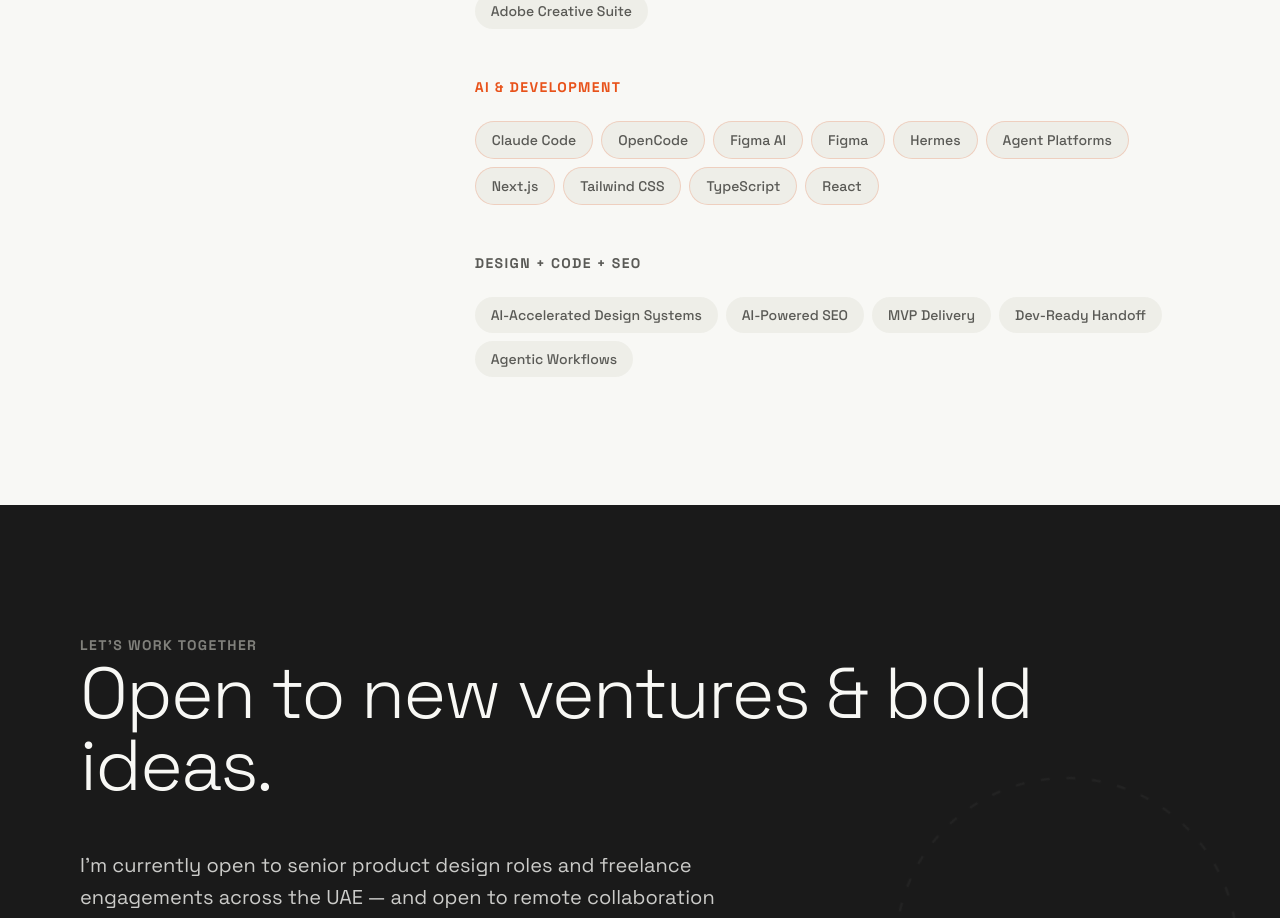
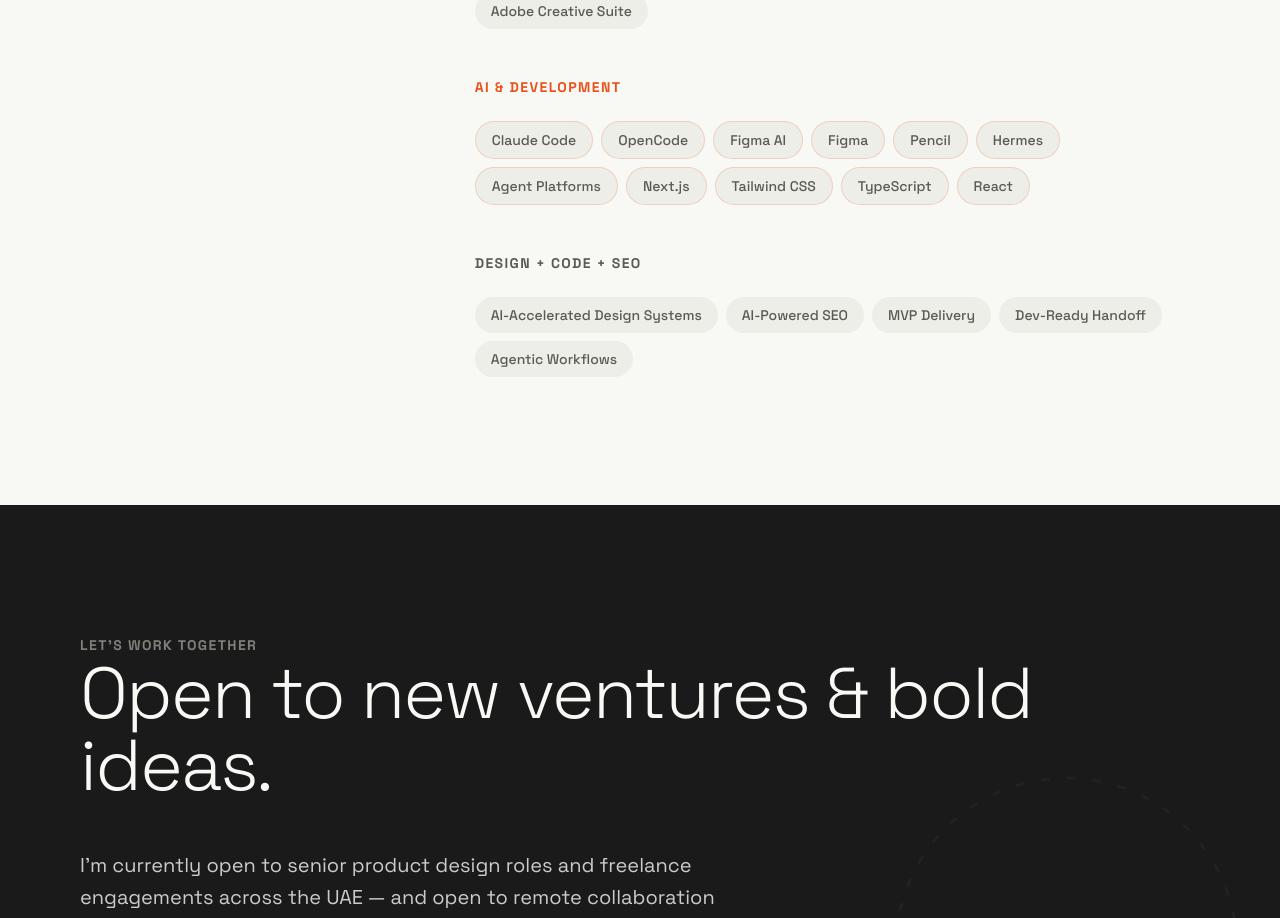
Before and after one commit to noushweb/mnk-portfolio, a Next.js app: page / in a window 1280 px wide. Shown: the part 5381-6299 px from the top of the page. Built offline with nearby package versions, Linux system fonts and the light colour scheme.

Commit message:
Add Pencil to AI & Development skills

```diff
--- a/components/Skills.tsx
+++ b/components/Skills.tsx
@@ -18,6 +18,7 @@
   "OpenCode",
   "Figma AI",
   "Figma",
+  "Pencil",
   "Hermes",
   "Agent Platforms",
   "Next.js",
```
